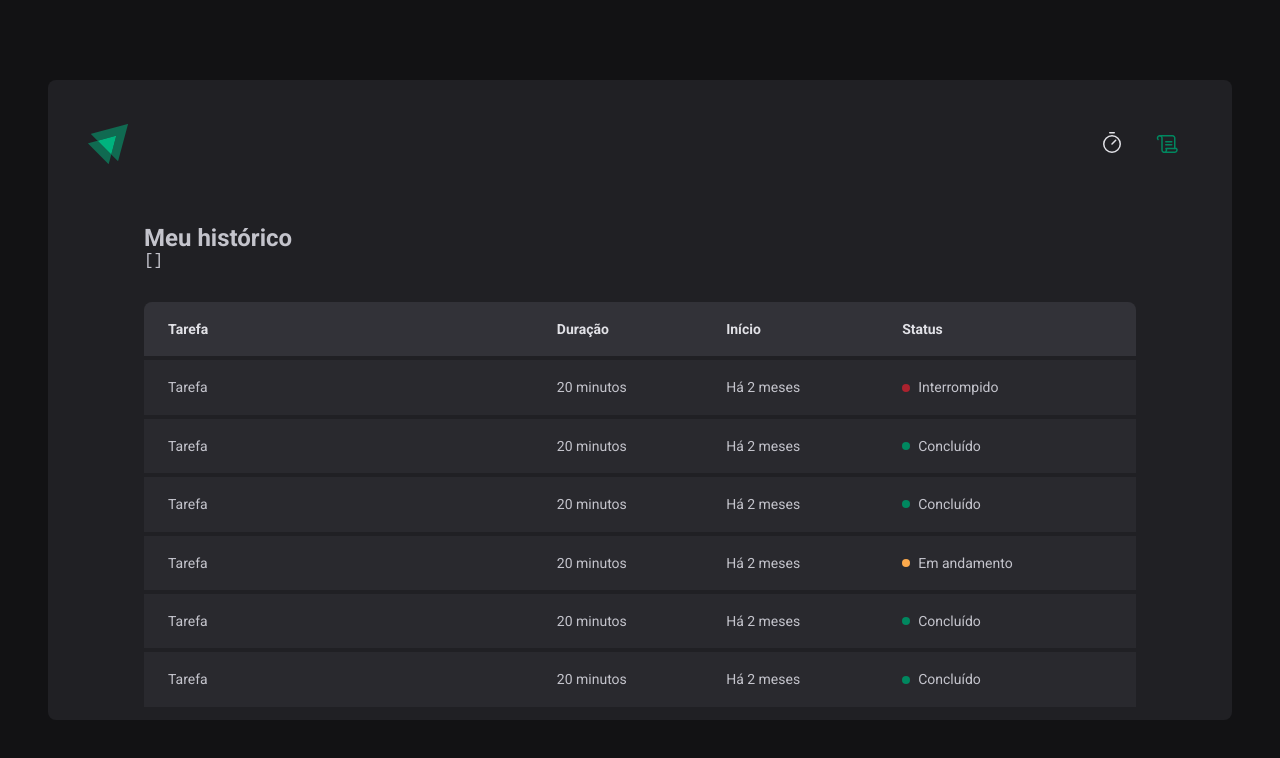
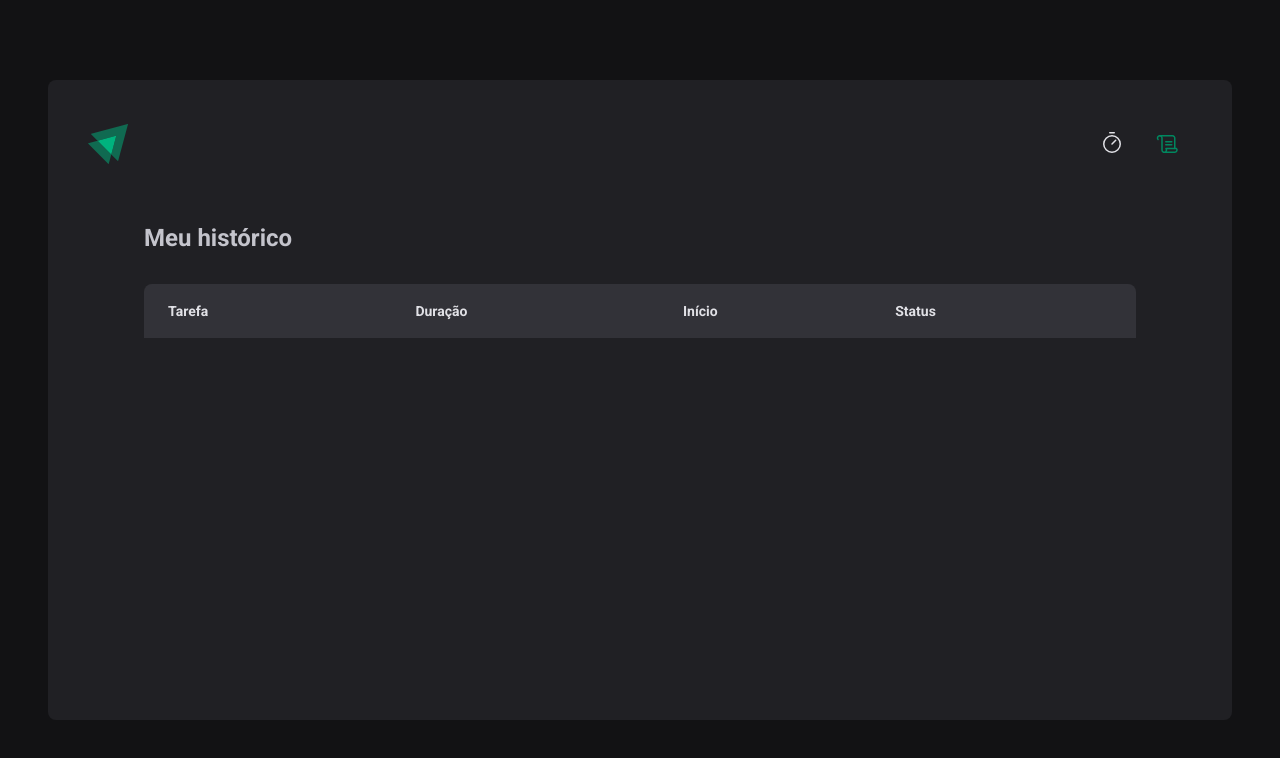
Before and after one commit to joel-luis/ignite-timer, a React (Vite) app: page /history in a window 1280 px wide. Shown: the top 758 px of the page. Built offline with nearby package versions, Linux system fonts and the light colour scheme.

Commit message:
format date History page

```diff
--- a/src/contexts/cyclesContext.tsx
+++ b/src/contexts/cyclesContext.tsx
@@ -10,7 +10,7 @@
   minutesAmount: number
   startDate: Date
   interruptedDate?: Date
-  fineshedDate?: Date
+  finishedDate?: Date
 }
 
 interface CreateCycleData {
@@ -48,7 +48,7 @@
     setCycles((state) =>
       state.map((cycle) => {
         if (cycle.id === activeCycleId) {
-          return { ...cycle, fineshedDate: new Date() }
+          return { ...cycle, finishedDate: new Date() }
         } else {
           return cycle
         }
--- a/src/pages/History/index.tsx
+++ b/src/pages/History/index.tsx
@@ -1,5 +1,8 @@
+import { useCycle } from 'contexts/cyclesContext'
+import { formatDistanceToNow } from 'date-fns'
+import ptBR from 'date-fns/locale/pt-BR'
+
 import * as S from './styles'
-import { useCycle } from 'contexts/cyclesContext'
 
 export function History() {
   const { cycles } = useCycle()
@@ -7,7 +10,6 @@
   return (
     <S.HistoryContainer>
       <h1>Meu histórico</h1>
-      <pre>{JSON.stringify(cycles, null, 2)}</pre>
       <S.HistoryList>
         <table>
           <thead>
@@ -19,54 +21,31 @@
             </tr>
           </thead>
           <tbody>
-            <tr>
-              <td>Tarefa</td>
-              <td>20 minutos</td>
-              <td>Há 2 meses</td>
-              <td>
-                <S.Status statusColor="red">Interrompido</S.Status>
-              </td>
-            </tr>
-            <tr>
-              <td>Tarefa</td>
-              <td>20 minutos</td>
-              <td>Há 2 meses</td>
-              <td>
-                <S.Status statusColor="green">Concluído</S.Status>
-              </td>
-            </tr>
-            <tr>
-              <td>Tarefa</td>
-              <td>20 minutos</td>
-              <td>Há 2 meses</td>
-              <td>
-                <S.Status statusColor="green">Concluído</S.Status>
-              </td>
-            </tr>
-            <tr>
-              <td>Tarefa</td>
-              <td>20 minutos</td>
-              <td>Há 2 meses</td>
-              <td>
-                <S.Status statusColor="yellow">Em andamento</S.Status>
-              </td>
-            </tr>
-            <tr>
-              <td>Tarefa</td>
-              <td>20 minutos</td>
-              <td>Há 2 meses</td>
-              <td>
-                <S.Status statusColor="green">Concluído</S.Status>
-              </td>
-            </tr>
-            <tr>
-              <td>Tarefa</td>
-              <td>20 minutos</td>
-              <td>Há 2 meses</td>
-              <td>
-                <S.Status statusColor="green">Concluído</S.Status>
-              </td>
-            </tr>
+            {cycles.map((cycle) => (
+              <tr key={cycle.id}>
+                <td>{cycle.task}</td>
+                <td>{cycle.minutesAmount} minutos</td>
+                <td>
+                  {formatDistanceToNow(cycle.startDate, {
+                    addSuffix: true,
+                    locale: ptBR
+                  })}
+                </td>
+                <td>
+                  {cycle.finishedDate && (
+                    <S.Status statusColor="green">Concluído</S.Status>
+                  )}
+
+                  {cycle.interruptedDate && (
+                    <S.Status statusColor="red">Interrompido</S.Status>
+                  )}
+
+                  {!cycle.finishedDate && !cycle.interruptedDate && (
+                    <S.Status statusColor="yellow">Em andamento</S.Status>
+                  )}
+                </td>
+              </tr>
+            ))}
           </tbody>
         </table>
       </S.HistoryList>
--- a/src/pages/History/styles.ts
+++ b/src/pages/History/styles.ts
@@ -18,7 +18,6 @@
     flex: 1;
     overflow: auto;
     margin-top: 2rem;
-    display: flex;
 
     table {
       width: 100%;
--- a/src/pages/Home/components/NewCycleForm/index.tsx
+++ b/src/pages/Home/components/NewCycleForm/index.tsx
@@ -29,7 +29,7 @@
         id="minutesAmount"
         placeholder="00"
         step={5}
-        min={1}
+        min={5}
         max={60}
         {...register('minutesAmount', { valueAsNumber: true })}
       />
--- a/src/pages/Home/index.tsx
+++ b/src/pages/Home/index.tsx
@@ -14,7 +14,7 @@
   task: zod.string().min(1, 'Infome a tarefa'),
   minutesAmount: zod
     .number()
-    .min(1, 'O ciclo precisa ser de no mínimo 5 minutos')
+    .min(5, 'O ciclo precisa ser de no mínimo 5 minutos')
     .max(60, 'O ciclo precisa ser de no máximo 60 minutos')
 })
 
```
